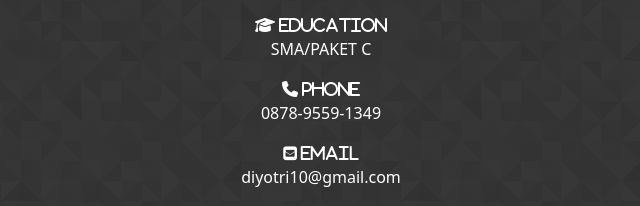
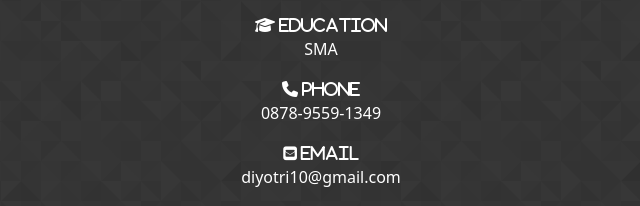
Before and after one commit to diyo10/diyo10.github.io, a plain HTML site: page index.html in a window 1280 px wide. Shown: the part 439-645 px from the top of the page, 319-959 px from the left. Drawn offline with nearby package versions, Linux system fonts and the light colour scheme.

Commit message:
Update index.html

```diff
--- a/index.html
+++ b/index.html
@@ -21,7 +21,7 @@
         <i class="far fa-calendar-alt"> Date Of Birth</i>
         <p>Bali,Januari-10-2001</p>
         <i class="fas fa-graduation-cap"> Education</i>
-        <p>SMA/PAKET C</p>
+        <p>SMA</p>
         <i class="fa-solid fa-phone"> Phone</i>
         <p>0878-9559-1349</p>
         <i class="fa fa-envelope-square"> Email</i>
```
